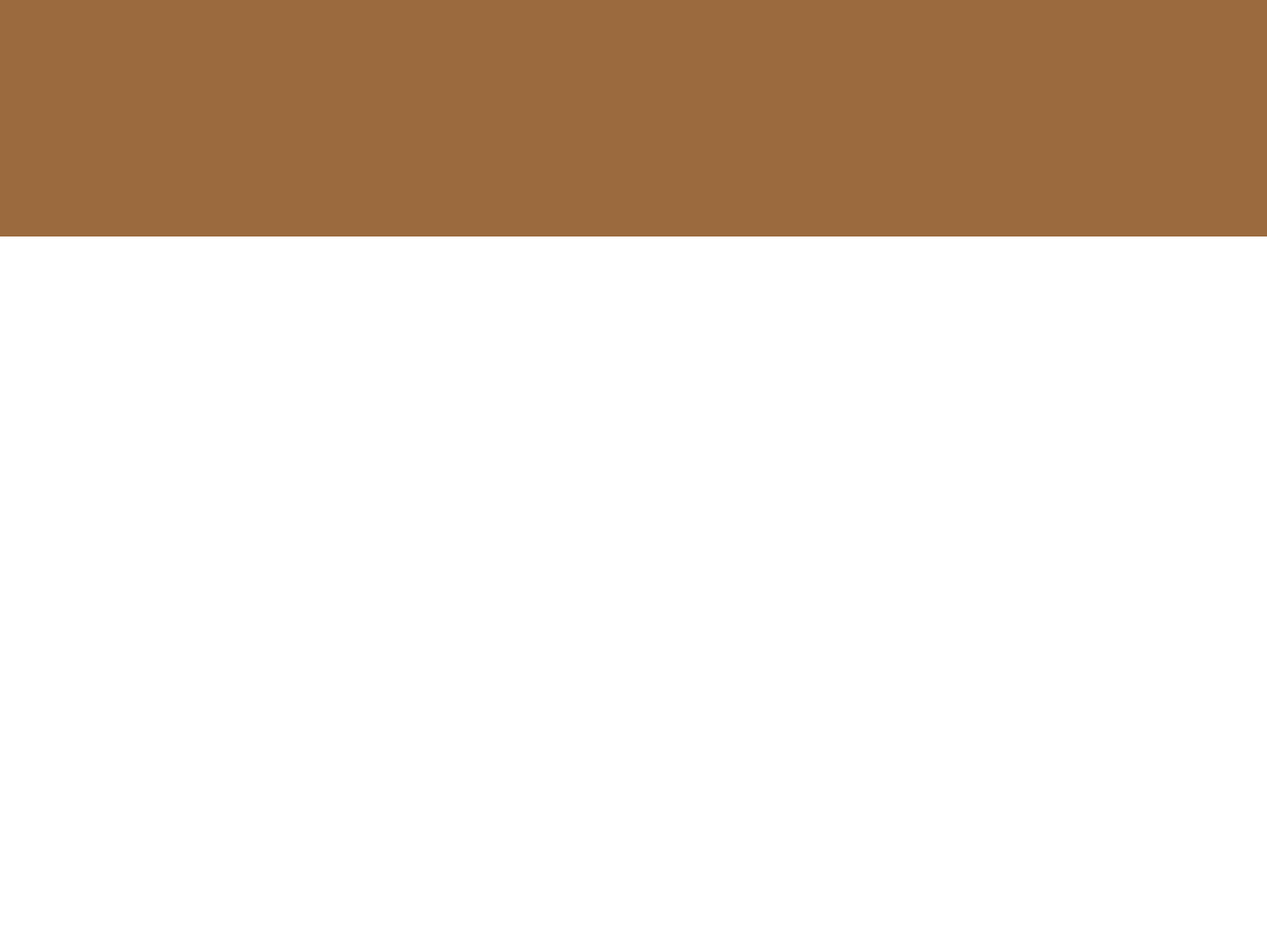
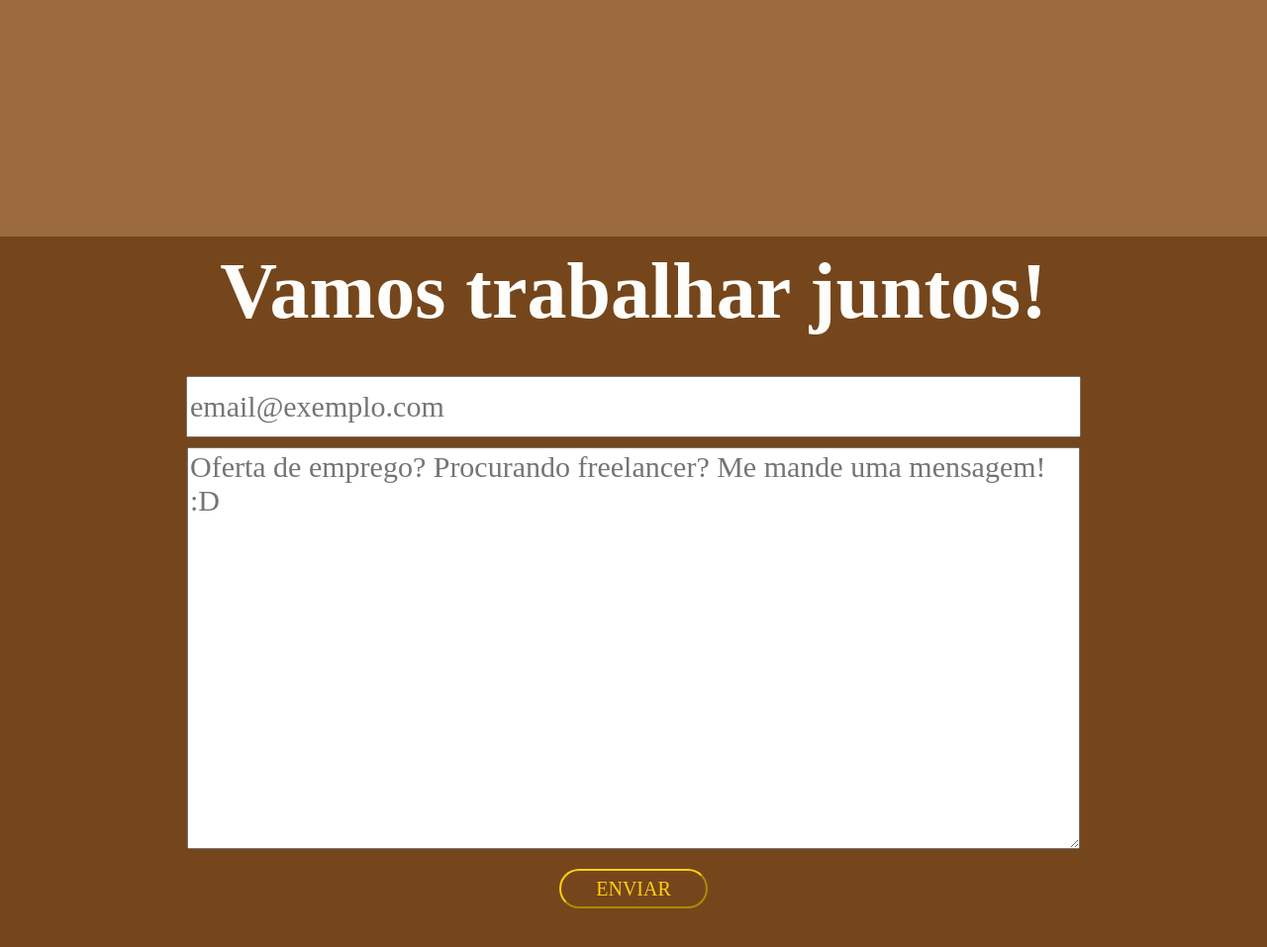
Before and after one commit to feliperli/website, a plain HTML site: page index.html in a window 1280 px wide. Shown: the part 2161-3118 px from the top of the page at 99% size. Before the commit the page ends 2400 px from the top, so only its background shows below. Drawn offline with Linux system fonts and the light colour scheme.

Commit message:
add contact section

```diff
--- a/index.html
+++ b/index.html
@@ -51,5 +51,12 @@
         </li>
       </ul>
     </section>
+    <section class="contact">
+      <h2>Vamos trabalhar juntos!</h2>
+      <input id="email" placeholder="email@exemplo.com"/>
+      <textarea id="text" placeholder="Oferta de emprego? Procurando freelancer? Me mande uma mensagem! :D"></textarea>
+      <button>Enviar</button>
+    </section>
+    <script src="js/main.js"></script>
   </body>
 </html>
--- /dev/null
+++ b/scss/partials/contact.scss
@@ -0,0 +1,59 @@
+.contact {
+  background-color: #75461B;
+  display: flex;
+  flex-flow: column;
+  align-items: center;
+  min-height: 100vh;
+
+  h2 {
+    color: #FDFDFB;
+    font-size: 40px;
+    text-align: center;
+    margin: 10px 0 40px 0;
+  }
+
+  input {
+    width: 70vw;
+    height: 7vh;
+    font-size: 30px;
+    font-family: "Montserrat";
+    margin-bottom: 10px;
+  }
+
+  textarea {
+    width: 70vw;
+    height: 50vh;
+    font-size: 30px;
+    font-family: "Montserrat";
+  }
+
+  button {
+    margin-top: 20px;
+    font-size: 20px;
+    width: 150px;
+    height: 40px;
+    border-radius: 20px;
+    border-color: #FFD011;
+    background-color: #75461B;
+    color: #FFD011;
+    font-weight: 400;
+    font-family: "Montserrat";
+    text-transform: uppercase;
+    &:hover {
+      background-color: #FFD011;
+      color: #FDFDFB;
+    }
+  }
+
+  @media (max-width: 768px) {
+    input, textarea {
+      font-size: 20px;
+    }
+  }
+
+  @media (min-width: 768px) {
+    h2 {
+      font-size: 80px;
+    }
+  }
+}
--- a/scss/style.scss
+++ b/scss/style.scss
@@ -2,3 +2,4 @@
 @import "partials/header.scss";
 @import "partials/about.scss";
 @import "partials/skills.scss";
+@import "partials/contact.scss";
```
Also changed, not shown: css/style.css, css/style.min.css.
